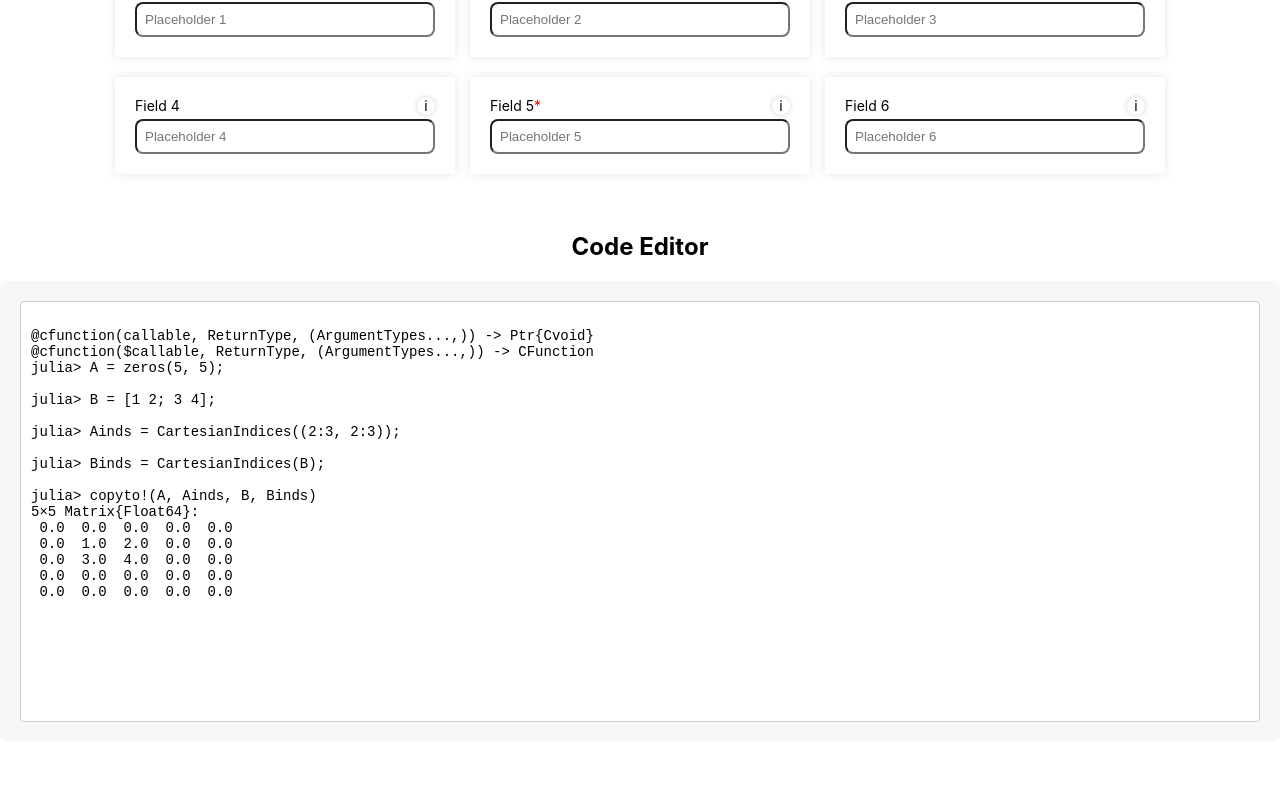
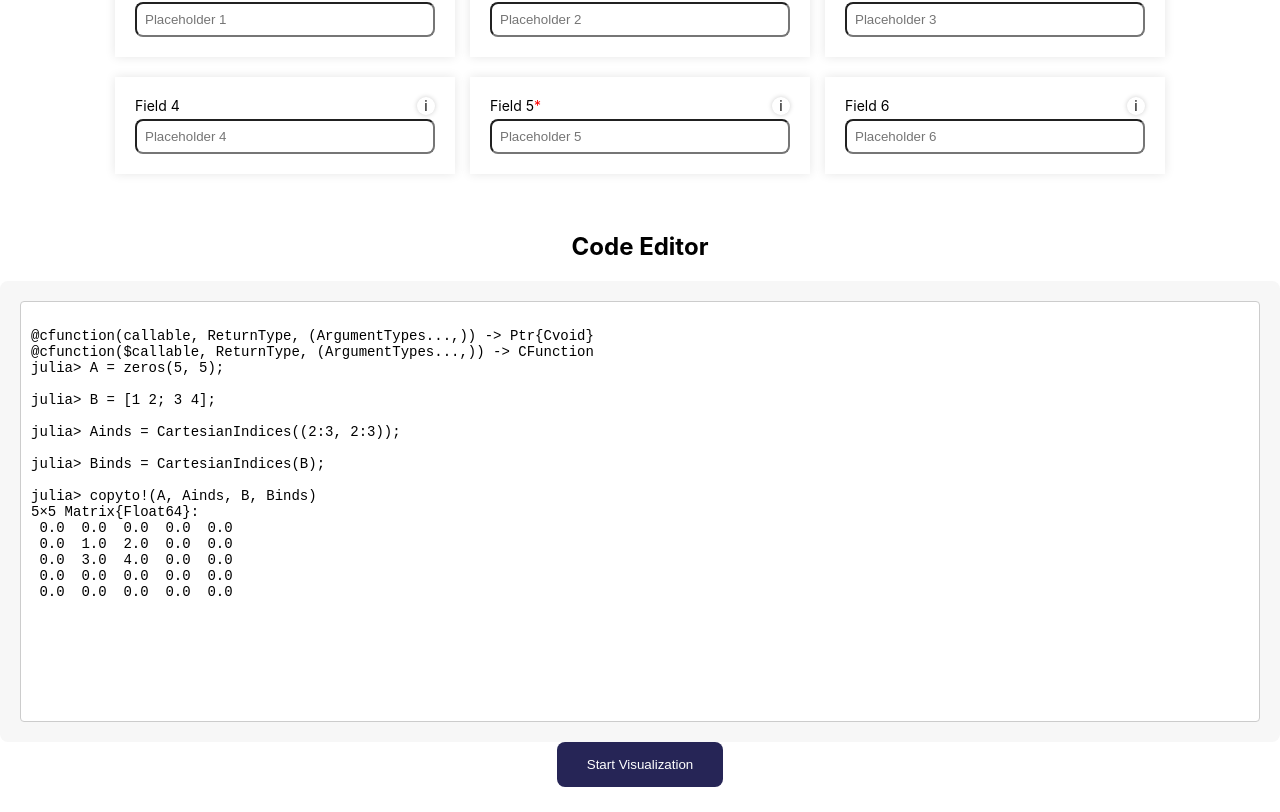
Before and after one commit to JanSteinhauer/SeniorDesignQuantumNanoElectronics, a React (Create React App) app in the folder FrontEnd/quantumnano/: page /visualization in a window 1280 px wide. Shown: the part 1160-1972 px from the top of the page. Before the commit the page ends 1902 px from the top, so only its background shows below. Built offline with nearby package versions, Linux system fonts and the light colour scheme.

Commit message:
added start visualization button

```diff
--- /dev/null
+++ b/FrontEnd/quantumnano/src/component/StyledButton.js
@@ -0,0 +1,25 @@
+import React from 'react';
+import styled from 'styled-components';
+
+const StyledButton = styled.button`
+  background-color: #262556;
+  color: white;
+  padding: 15px 30px;  // Increased padding for a bigger button
+  border: none;
+  border-radius: 8px;
+  cursor: pointer;
+  text-align: center;
+  vertical-align: middle;
+  transition: background-color 0.3s;
+  margin-bottom: 25px;  // Added margin-bottom
+
+  &:hover {
+    background-color: #1c1c3b;
+  }
+`;
+
+const Button = ({ heading }) => {
+  return <StyledButton>{heading}</StyledButton>;
+};
+
+export default Button;
--- a/FrontEnd/quantumnano/src/pages/Visualization.js
+++ b/FrontEnd/quantumnano/src/pages/Visualization.js
@@ -5,6 +5,7 @@ import FileDropIn from '../component/FildDropIn';
 import InputField from '../component/InputField';
 import InputFields from '../component/InputFields';
 import CodeEditor from '../component/CodeEditor';
+import Button from '../component/StyledButton';
 
 const Visualization = () => {
     return (
@@ -20,6 +21,7 @@ const Visualization = () => {
         <br></br>
         <h2>Code Editor</h2>
         <CodeEditor/>
+        <Button heading={"Start Visualization"}/>
       </div>
     );
   };
```
